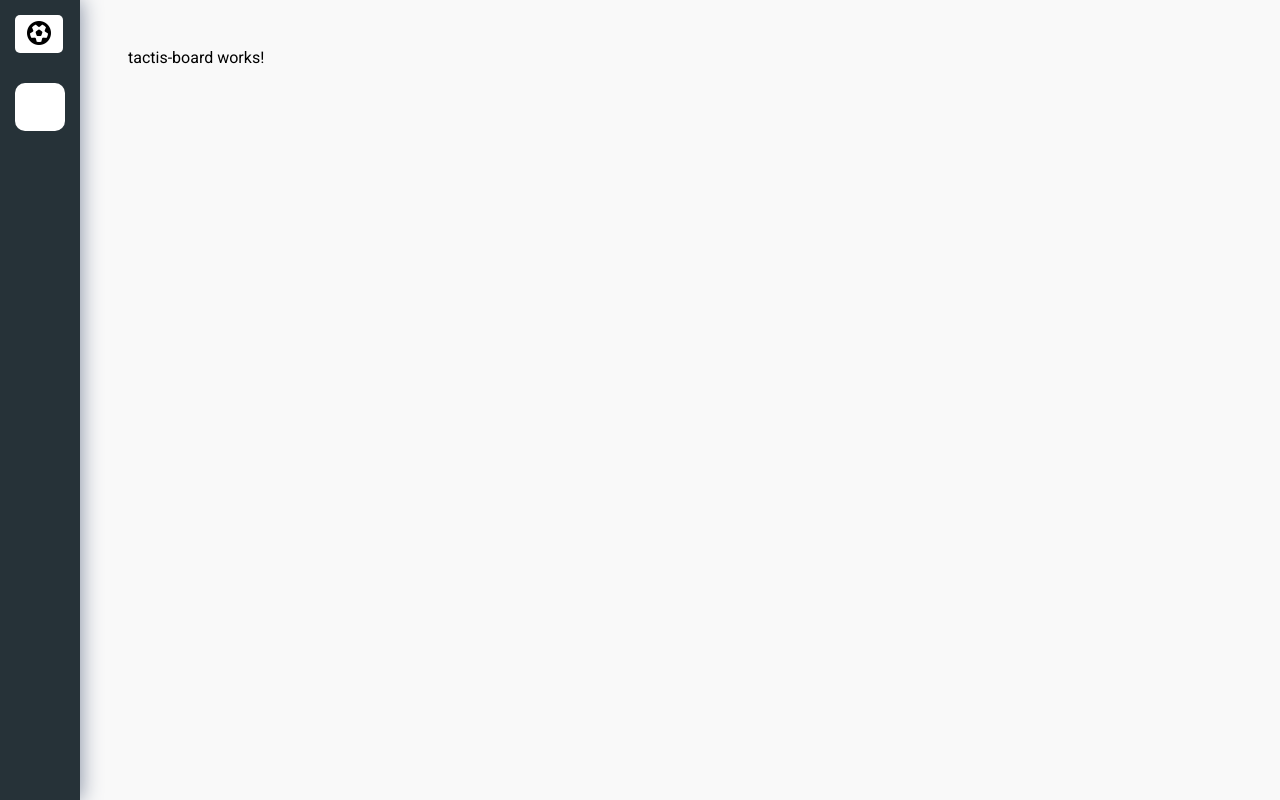
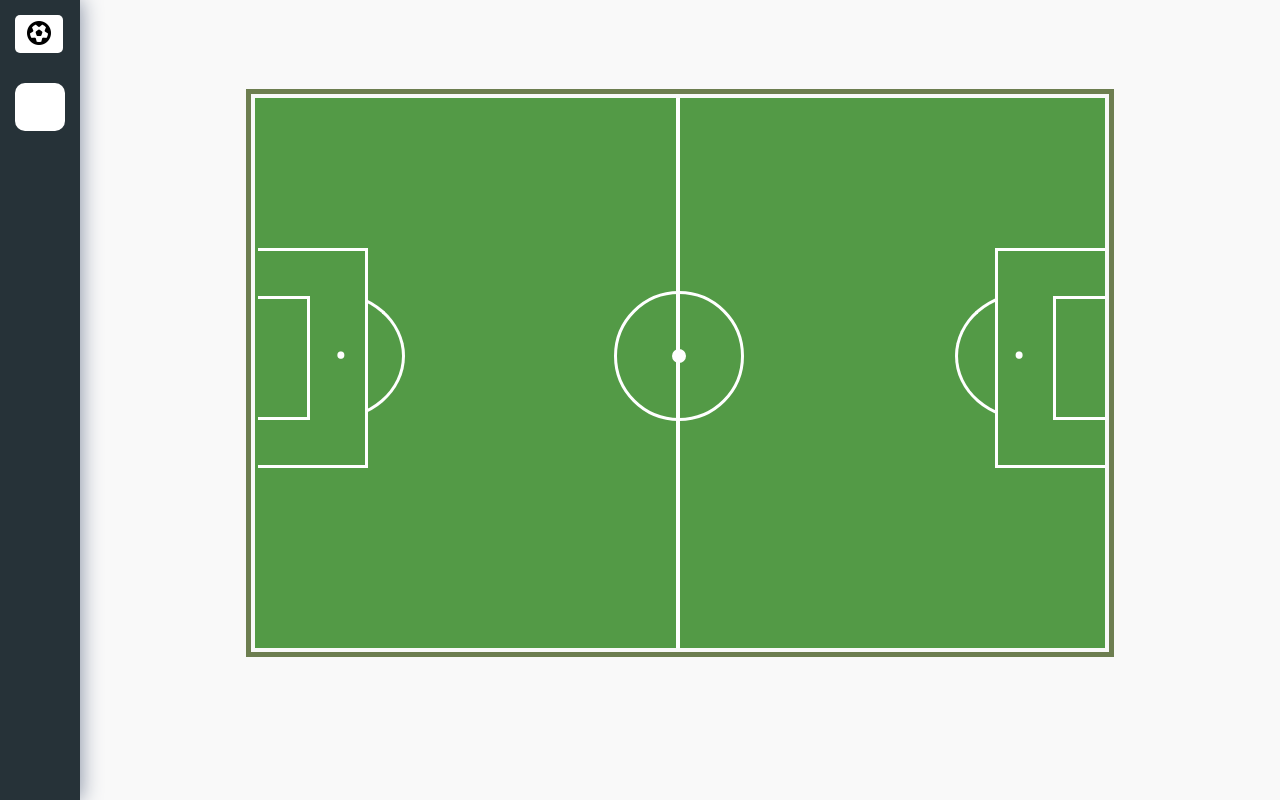
Before and after one commit to ShadowPedro11/tactical-board-app, an Angular app: page /tactis-board in a window 1280 px wide. Built offline with nearby package versions, Linux system fonts and the light colour scheme; some icons are missing.

Commit message:
add styling and structure for tactis board component

```diff
--- a/src/app/tactis-board/tactis-board.component.css
+++ b/src/app/tactis-board/tactis-board.component.css
@@ -0,0 +1,152 @@
+
+  .container {
+    width: 850px;
+    height: 550px;
+    margin: 50px auto;
+    background-color:#539A46;
+    position:relative;
+    .line{
+          width: 850px;
+          height: 550px;
+          position:absolute;
+          left:0px;
+          right:0px;
+          top:0px;
+          bottom:0px;
+          &::before{
+              border:5px solid rgb(109, 126, 80);
+              bottom: -9px;
+              content: "";
+              left: -9px;
+              position: absolute;
+              right: -9px;
+              top: -9px;
+          }
+    }
+    .half{
+          width: 425px;
+          height: 550px;
+          position:absolute;
+          top:0px;
+          border-right-color:#fff;
+          border-right-style:solid;
+          border-right-width:4px;
+          left:0px;
+          z-index:200;
+    }
+    .panelty{
+        width:110px;
+        height:220px;
+        border:3px solid #ffffff;
+          position:absolute;
+          z-index:220;
+           background-color:#539A46;
+              &.left{
+              left:3px;
+              top:150px;
+              border-left-color:transparent;
+              border-left-width:0px;
+
+                  &::after{
+                      border:3px solid #ffffff;
+                      border-left-color:transparent;
+                      border-left-width:0px;
+                      bottom: 45px;
+                      content: "";
+                      left: 0px;
+                      position: absolute;
+                      right: 55px;
+                      top: 45px;
+                  }
+              }
+              &.right{
+              right:0px;
+              top:150px;
+              border-right-color:transparent;
+              border-right-width:0px;
+                      &::after{
+                      border:3px solid #ffffff;
+                      border-right-color:transparent;
+                      border-right-width:0px;
+                      bottom: 45px;
+                      content: "";
+                      left: 55px;
+                      position: absolute;
+                      right: 0px;
+                      top: 45px;
+                  }
+              }
+    }
+    .p-spot{
+        &.left{
+              &:after{
+                  content:"\2022";
+                  position:absolute;
+                  color:#fff;
+                  font-size:35px;
+                  top:238px;
+                  left:80px;
+                  z-index: 300;
+              }
+        }
+        &.right{
+              &:after{
+                  content:"\2022";
+                  position:absolute;
+                  color:#fff;
+                  font-size:35px;
+                  top:238px;
+                  right:80px;
+                  z-index: 300;
+              }
+        }
+    }
+    .center{
+            position:absolute;
+            width:130px;
+            height:130px;
+            border:3px solid #ffffff;
+          left: 359px;
+          top: 193px;
+              -webkit-border-radius: 50%;
+              -moz-border-radius: 50%;
+              border-radius: 50%;
+        &::after{
+              background-color: #fff;
+              border: 5px solid #fff;
+              bottom: 55px;
+              content: "";
+              left: 55px;
+              position: absolute;
+              right: 55px;
+              top: 55px;
+              -webkit-border-radius: 50%;
+              -moz-border-radius: 50%;
+              border-radius: 50%;
+        }
+    }
+    .p-place{
+          -webkit-border-radius: 50%;
+          -moz-border-radius: 50%;
+          border-radius: 50%;
+      height: 130px;
+      position: absolute;
+      width: 150px;
+      z-index: 210;
+      border:3px solid transparent;
+          &.left{
+          border-bottom-color: #fff;
+          border-right-color: #fff;
+          border-top-color: #fff;
+          left: 0;
+          top: 193px;
+          }
+          &.right{
+          border-bottom-color: #fff;
+          border-left-color: #fff;
+          border-top-color: #fff;
+          right: 0px;
+          top: 193px;
+          }
+    }
+  }
--- a/src/app/tactis-board/tactis-board.component.html
+++ b/src/app/tactis-board/tactis-board.component.html
@@ -1 +1,11 @@
-<p>tactis-board works!</p>
+<div class="container">
+    <div class="line"></div>
+    <div class="half"></div>
+    <div class="panelty left"></div>
+    <div class="panelty right"></div>
+    <div class="p-spot left">&nbsp;</div>
+    <div class="p-spot right">&nbsp;</div>
+    <div class="center"></div>
+    <div class="p-place left"></div>
+    <div class="p-place right"></div>
+</div>
--- a/src/app/tactis-board/tactis-board.component.ts
+++ b/src/app/tactis-board/tactis-board.component.ts
@@ -1,9 +1,10 @@
 import { Component } from '@angular/core';
+import { CommonModule } from '@angular/common';
 
 @Component({
   selector: 'app-tactis-board',
   standalone: true,
-  imports: [],
+  imports: [CommonModule],
   templateUrl: './tactis-board.component.html',
   styleUrl: './tactis-board.component.css'
 })
```
